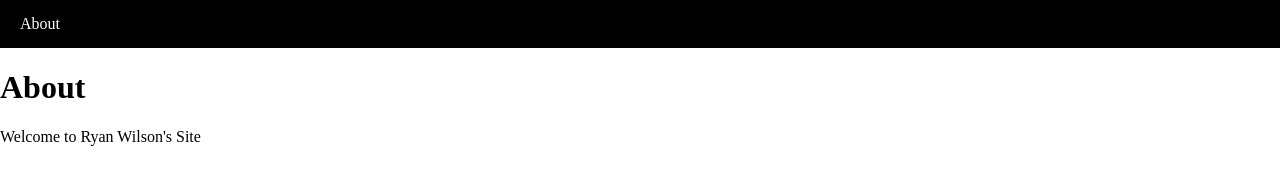
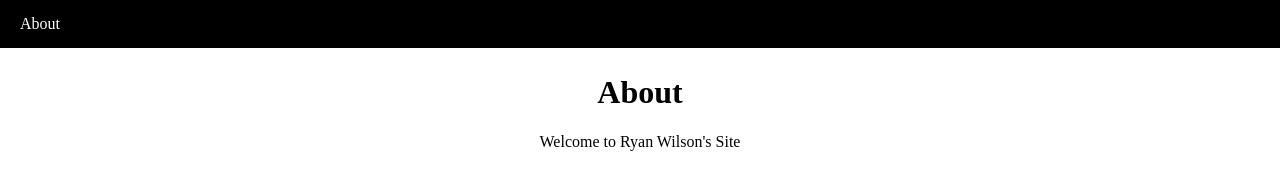
Before and after one commit to LinuxSourced/linuxterm.xyz, a plain HTML site: page index.html in a window 1280 px wide. Drawn offline with Linux system fonts and the light colour scheme.

Commit message:
Update index.html

```diff
--- a/index.html
+++ b/index.html
@@ -5,17 +5,19 @@
         <meta charset="utf-8">
         <link href="global.css" rel="stylesheet" type="text/css">
         <style>
-        //body {
-        //    text-align: center;
-        //    padding: 5px;
-        //}
+        .content {
+            text-align: center;
+            padding: 5px;
+        }
         </style>
     </head>
     <body>
         <div class="navbar">
             <a>About</a>
         </div>
-        <h1>About</h1>
-        <p>Welcome to Ryan Wilson's Site</p>
+        <div class="content">
+            <h1>About</h1>
+            <p>Welcome to Ryan Wilson's Site</p>
+        </div>
     </body>
 </html>
```
